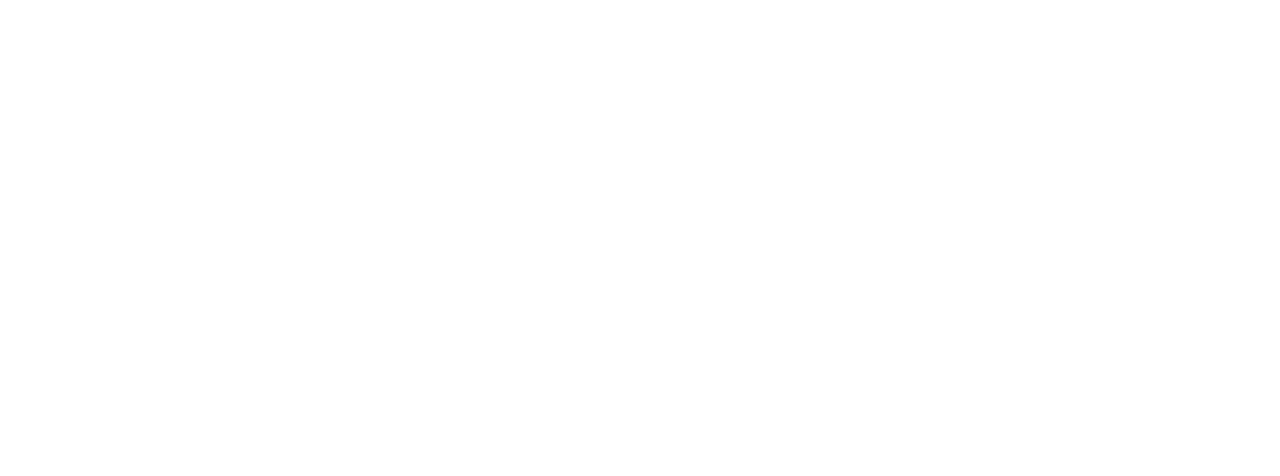
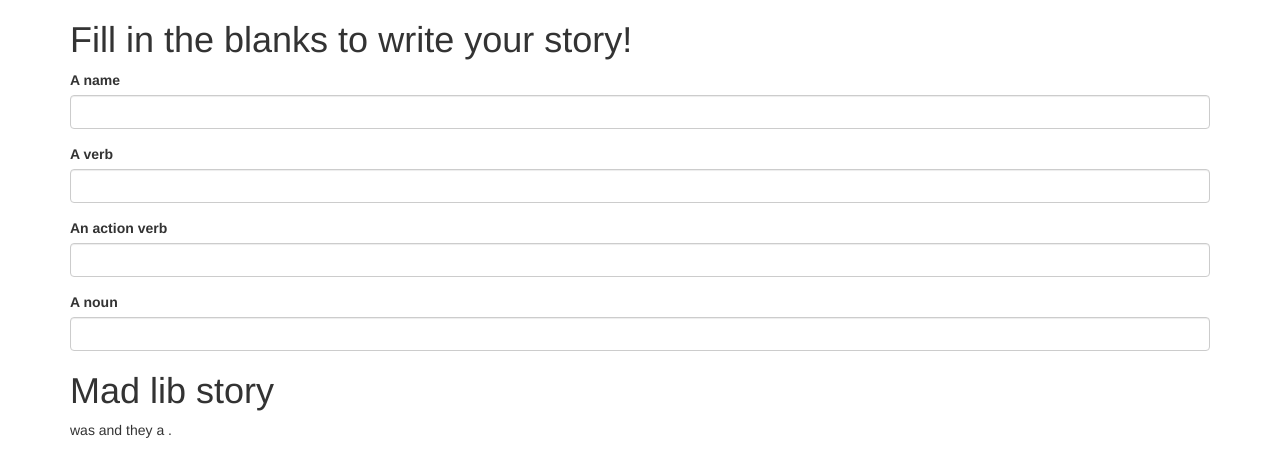
Before and after one commit to silvermistshadow/madlibs, a plain HTML site: page index.html in a window 1280 px wide. Drawn offline with Linux system fonts and the light colour scheme.

Commit message:
add forms

```diff
--- a/index.html
+++ b/index.html
@@ -10,7 +10,33 @@
   </head>
   <body>
     <div class="container">
-
+      <h1>Fill in the blanks to write your story!</h1>
+      <div>
+        <form id="formOne">
+          <div class="form-group">
+            <label for="person1">A name</label>
+            <input id="person1" class="form-control" type="text">
+          </div>
+          <div class="form-group">
+            <label for="verb">A verb</label>
+            <input id="verb" class="form-control" type="text">
+          </div>
+          <div class="form-group">
+            <label for="actverb">An action verb</label>
+            <input id="actverb" class="form-control" type="text">
+          </div>
+          <div class="form-group">
+            <label for="noun">A noun</label>
+            <input id="noun" class="form-control" type="text">
+          </div>
+        </form>
+      </div>
+      <div id="story">
+        <h1>Mad lib story</h1>
+      <p>
+        <span class="person1"></span> was <span class="verb"></span> and they <span class="actverb"></span> a <span class="noun"></span>.
+      </p>
+      </div>
     </div>
 
   </body>
```
